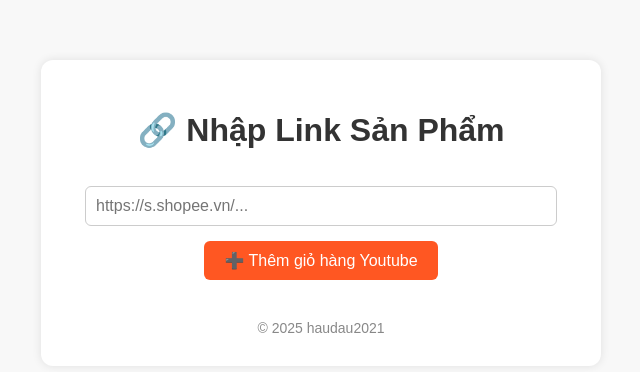
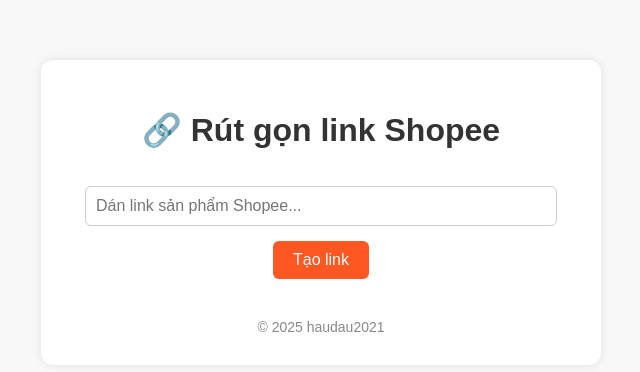
Before and after one commit to haudau2021/getlinkshope-ytb, a Flask app: page / in a window 1280 px wide. Shown: the top 372 px of the page, without its empty margins (319-959 px from the left). Run offline with Flask 3, Linux system fonts and the light colour scheme.

Commit message:
Update index.html

```diff
--- a/templates/index.html
+++ b/templates/index.html
@@ -3,17 +3,18 @@
 <head>
   <meta charset="UTF-8">
   <title>Rút gọn link Shopee</title>
-    <link rel="stylesheet" href="{{ url_for('static', filename='style.css') }}">
+  <link rel="stylesheet" href="/static/style.css">
 </head>
 <body>
   <div class="container">
-        <h1>🔗 Nhập Link Sản Phẩm</h1>
+    <h1>🔗 Rút gọn link Shopee</h1>
     <form method="POST">
-            <input type="text" name="shopee_link" placeholder="https://s.shopee.vn/..." required>
-            <button type="submit">➕ Thêm giỏ hàng Youtube</button>
+      <input type="text" name="shopee_link" placeholder="Dán link sản phẩm Shopee..." required>
+      <br>
+      <button type="submit">Tạo link</button>
     </form>
     {% if error %}
-            <div class="error">{{ error }}</div>
+      <p class="error">{{ error }}</p>
     {% endif %}
     <div class="footer">© {{ now.year }} haudau2021</div>
   </div>
```
Lines whose indentation alone changed are shown as unchanged.
